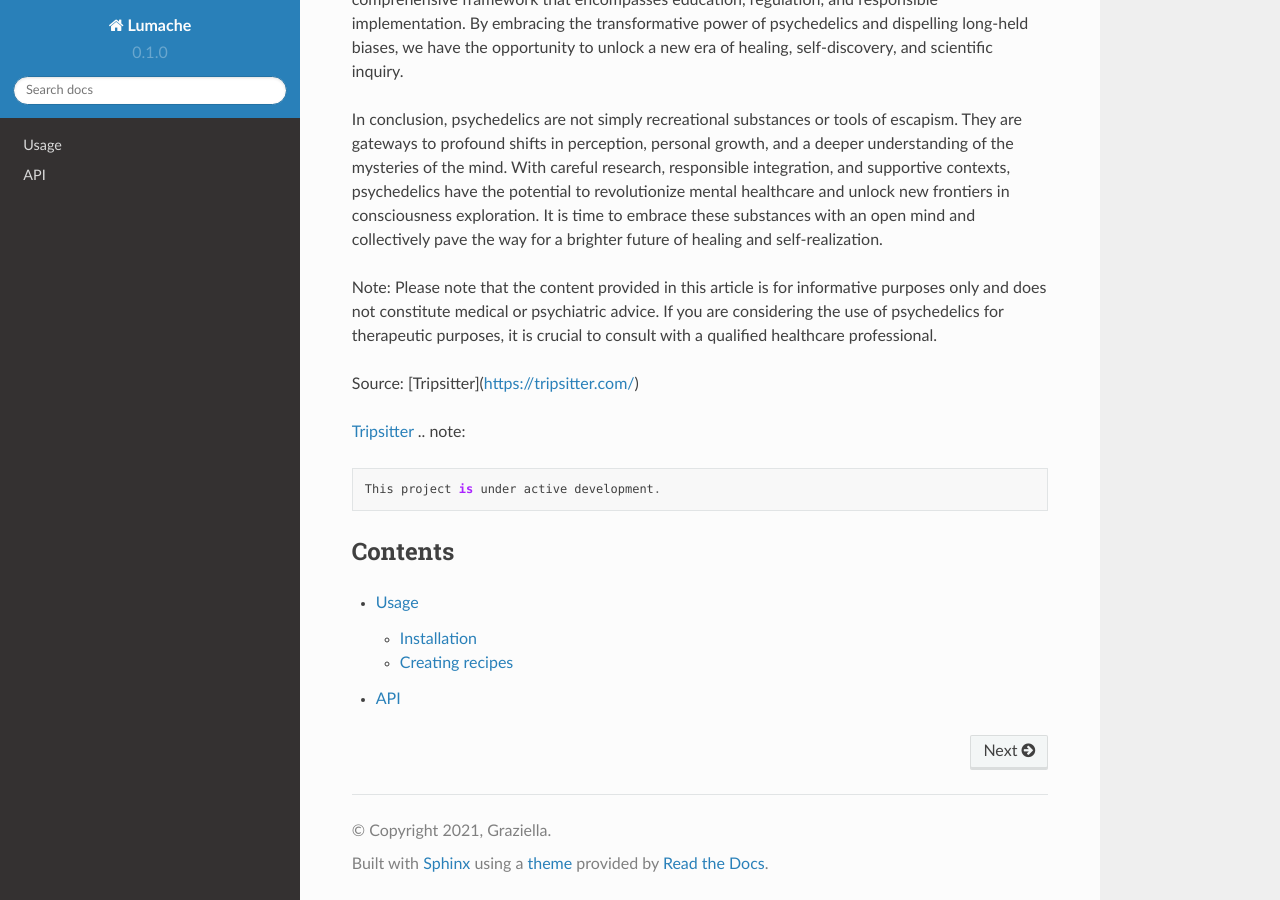
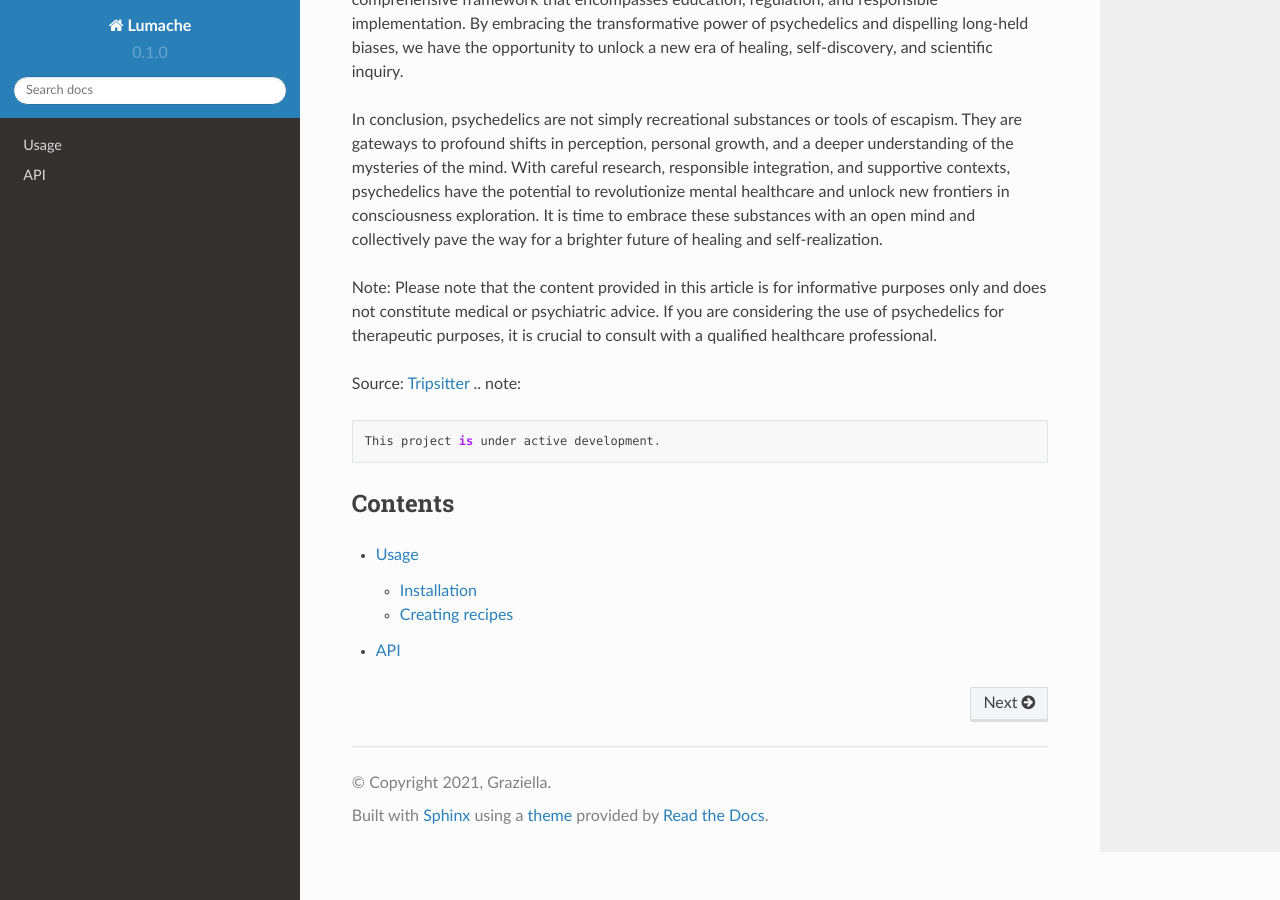
Before and after one commit to tripsitter01/tripsitter, a Sphinx documentation site: the page built from docs/source/index.rst, in a window 1280 px wide and 900 px high, scrolled down 1900 px. Built offline with Sphinx 7.4.7 and the Read the Docs theme 2.0.0, drawn with Linux system fonts in a browser that asks for light colours.

Commit message:
Update index.rst

```diff
--- a/docs/source/index.rst
+++ b/docs/source/index.rst
@@ -37,9 +37,7 @@ In conclusion, psychedelics are not simply recreational substances or tools of e
 
 Note: Please note that the content provided in this article is for informative purposes only and does not constitute medical or psychiatric advice. If you are considering the use of psychedelics for therapeutic purposes, it is crucial to consult with a qualified healthcare professional.
 
-Source: [Tripsitter](https://tripsitter.com/)
-
-`Tripsitter <https://tripsitter.com/>`_
+Source: `Tripsitter <https://tripsitter.com/>`_
 .. note::
 
    This project is under active development.
```
